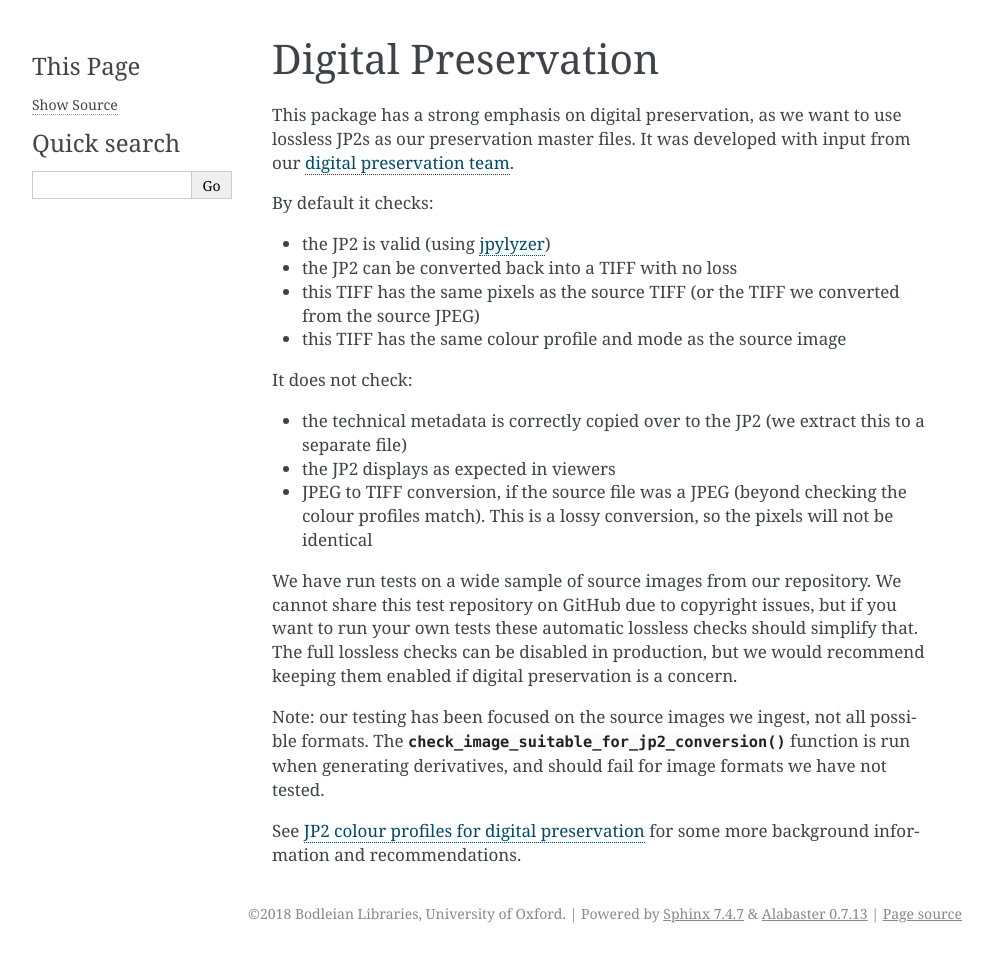
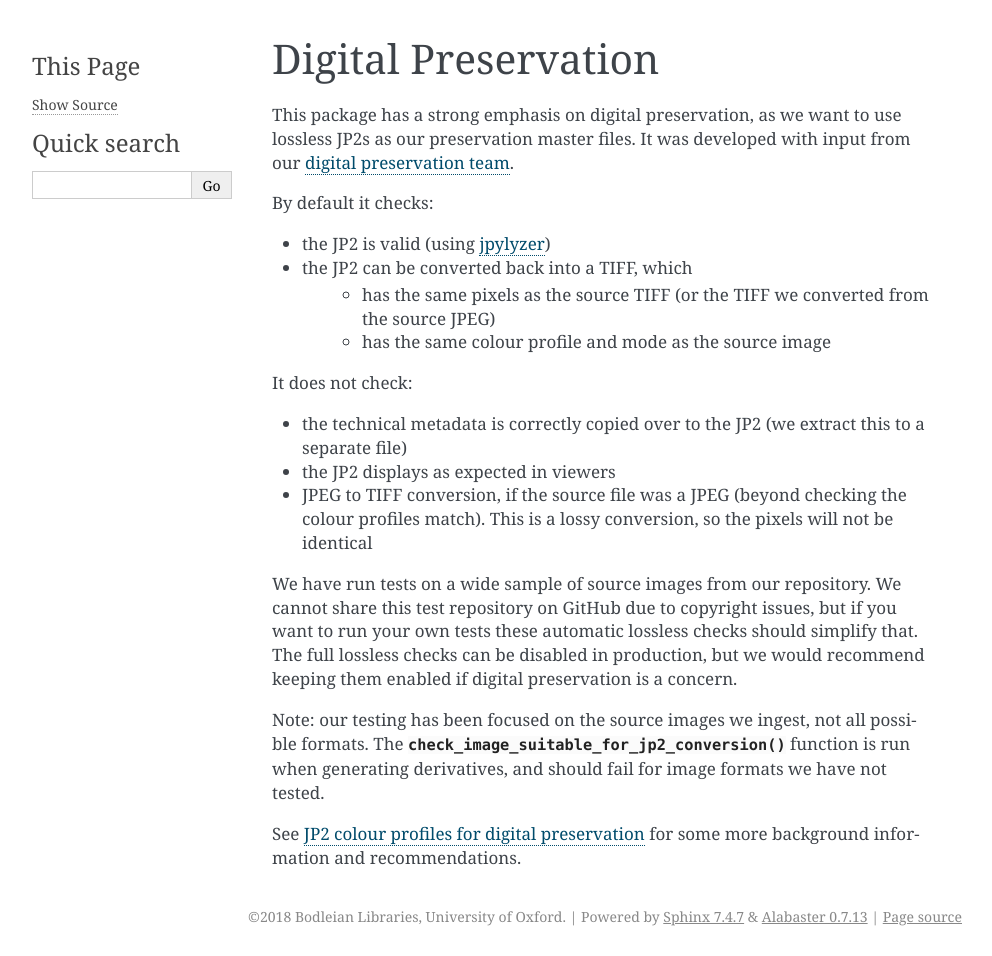
Before and after one commit to bodleian/image-processing, a Sphinx documentation site: the page built from docs/digital_preservation.rst, in a window 1280 px wide. Shown: the whole page, without its empty margins (148-1140 px from the left). Built offline with Sphinx 7.4.7, drawn with Linux system fonts in a browser that asks for light colours.

Commit message:
Minor documentation fixes and made the explanation of lossless checks more explicit

```diff
--- a/docs/digital_preservation.rst
+++ b/docs/digital_preservation.rst
@@ -6,9 +6,9 @@ This package has a strong emphasis on digital preservation, as we want to use lo
 By default it checks:
 
 - the JP2 is valid (using `jpylyzer`_)
-- the JP2 can be converted back into a TIFF with no loss
-- this TIFF has the same pixels as the source TIFF (or the TIFF we converted from the source JPEG)
-- this TIFF has the same colour profile and mode as the source image
+- the JP2 can be converted back into a TIFF, which
+    - has the same pixels as the source TIFF (or the TIFF we converted from the source JPEG)
+    - has the same colour profile and mode as the source image
 
 .. _Jpylyzer: http://jpylyzer.openpreservation.org/
 
--- a/docs/jp2_colour_management.rst
+++ b/docs/jp2_colour_management.rst
@@ -33,7 +33,7 @@ For example the `sRGB v4 ICC preference profile <http://www.color.org/srgbprofil
 Recommendations
 ---------------
 
-When using JP2 for preservation, preserve the original colour space where possible and keep it embedded in the JP2. To ensure the broadest possible compatibility while retaining a wide colour gamut, we recommend that the colour profile in your source TIFFs are Adobe 1998. This will allow for the best colour representation through TIFF to JPEG 2000, and should display correctly in modern browsers.
+When using JP2 for preservation, preserve the original colour space where possible and keep it embedded in the JP2. To ensure the broadest possible compatibility while retaining a wide colour gamut, we recommend that the colour profile in your source TIFFs is Adobe RGB 1998. This will allow for the best colour representation through TIFF to JPEG 2000, and should display correctly in modern browsers.
 
 Supported RGB colour profiles
 ~~~~~~~~~~~~~~~~~~~~~~~~~~~~~
@@ -80,7 +80,7 @@ Where delivery is the priority, rather than preservation, there are two options:
 
 Historically, many browsers have not supported colour profiles and have displayed images as if they were all sRGB. This is still the case with some older versions of browsers, especially on mobile platforms. Android only started supporting colour profiles with 8.0. So (1) is the safest option to ensure colour accuracy on all browsers.
 
-However, the latest versions of all major browsers (including Chrome, Edge, Firefox, IE, Safari, and Chrome and Safari on mobile) now support colour profiles (as do many IIIF servers, such as IIP). So with (2) most users would still be able to view images with colour accuracy. Keeping the original colour profile also permits users with wide gamut monitors can see Adobe RGB images with the full depth of colour, rather than being limited to the narrower sRGB gamut.
+However, the latest versions of all major browsers (including Chrome, Edge, Firefox, IE, Safari, and Chrome and Safari on mobile) now support colour profiles (as do many IIIF servers, such as IIP). So with (2) most users would still be able to view images with colour accuracy. Keeping the original colour profile also permits users with wide gamut monitors to see Adobe RGB 1998 images with the full depth of colour, rather than being limited to the narrower sRGB gamut.
 
 We use the same JP2 for preservation and delivery, so we have to use (2) in any case, to avoid the lossy conversion to sRGB.
 
```
